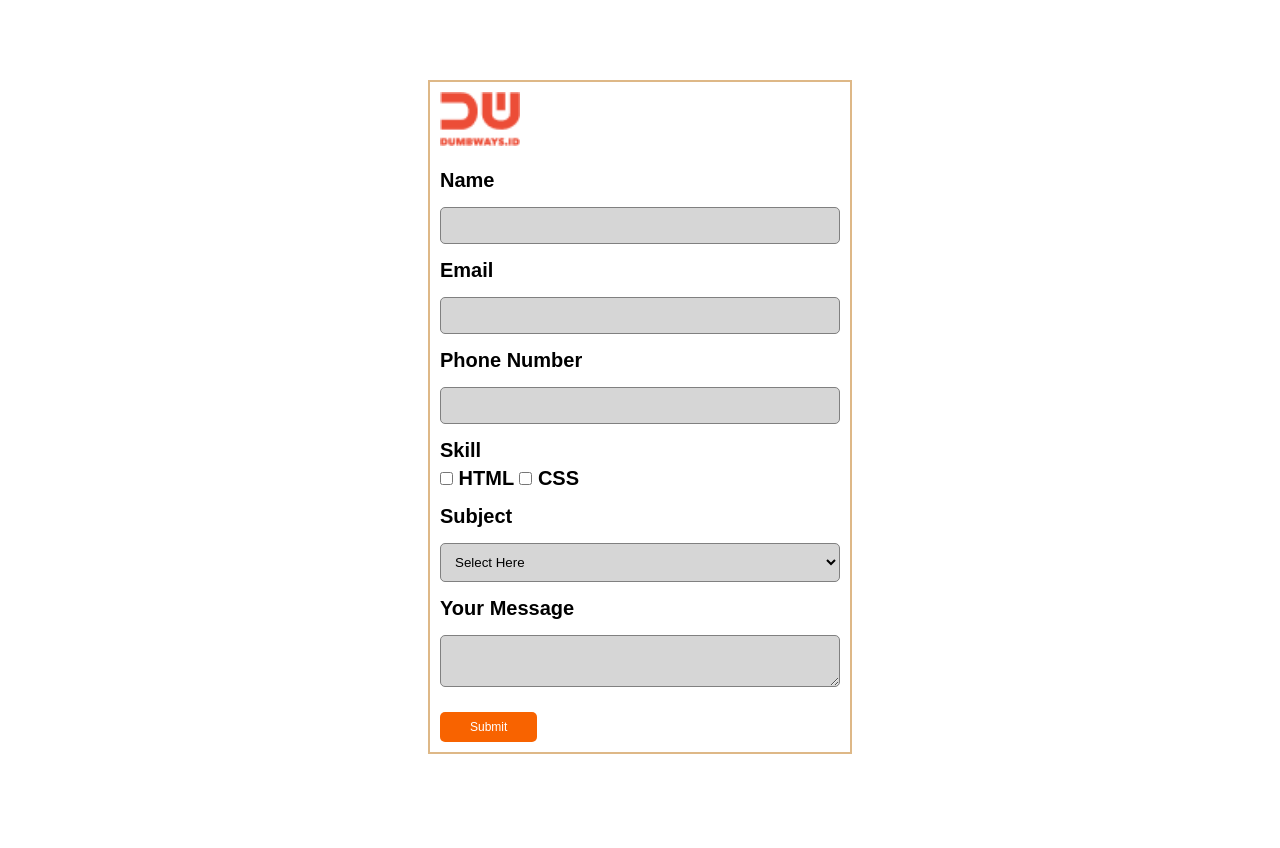
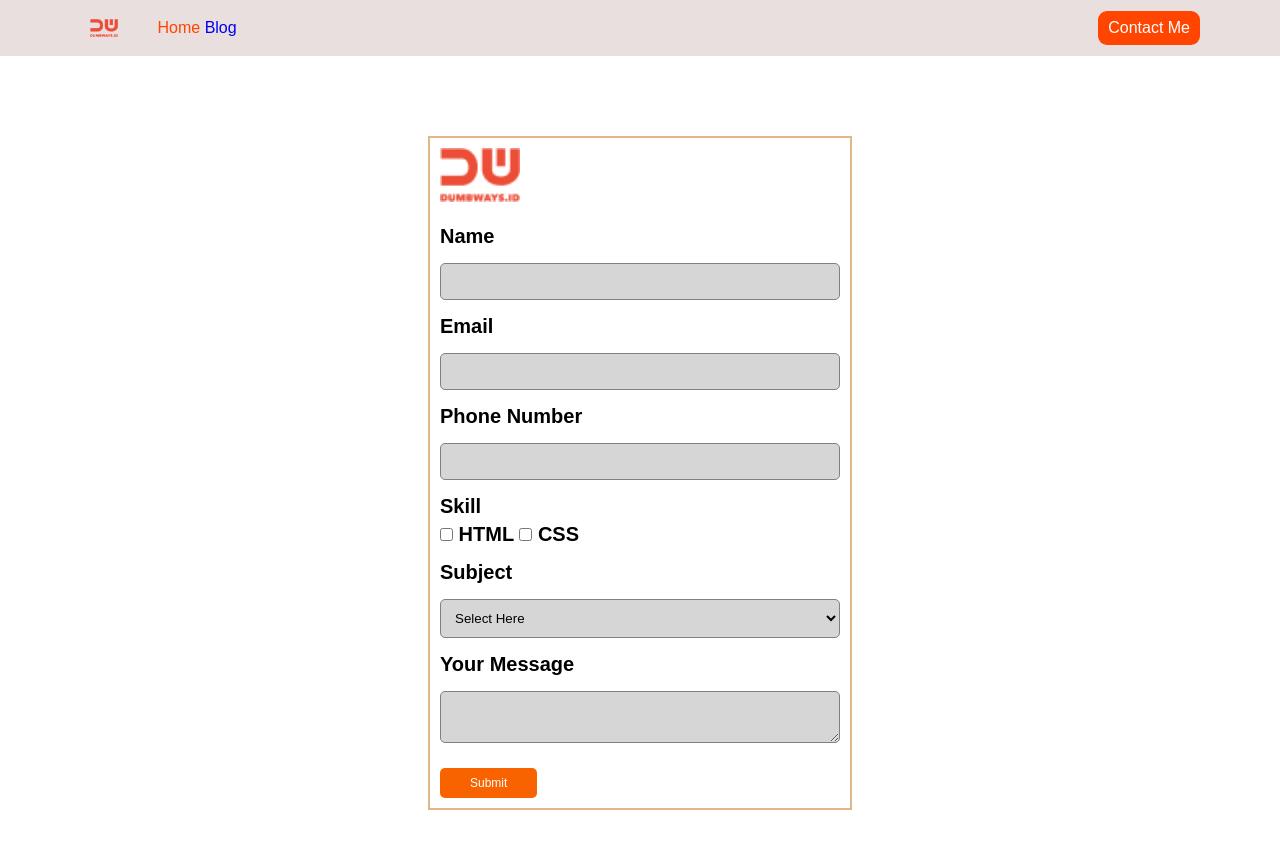
Before and after one commit to chintiadepi/personalweb-b30, a plain HTML site: page Contacts.html in a window 1280 px wide. Drawn offline with Linux system fonts and the light colour scheme.

Commit message:
ubah ketiga

```diff
--- a/Contacts.html
+++ b/Contacts.html
@@ -6,7 +6,28 @@
     </head>
 
     <body>
+                <!--  Nav Bar Awal -->
+        <nav>
+            <div class="left">
 
+                <img src="asset/logo dumbways.png" alt="logo" width="5%" >
+                <ul>
+                    <li>
+                        <a href="index.html" ;
+                        style="color: orangered;">Home</a>
+                    </li>
+                    <li>
+                        <a href="blog.html">Blog</a>
+                    </li>
+                </ul>
+            </div>
+
+            <div class="right">
+                <a href="Contacts.html" target=”_blank”>Contact Me</a>
+            </div>
+
+        </nav>
+                        <!-- nav bar akhir -->
         <form>
             <img src="asset/logo dumbways.png" style="width: 20%">
 
--- a/style.css
+++ b/style.css
@@ -14,11 +14,14 @@ nav .left {
     padding-left: 90px;
     display: flex;
     align-items: center;
-
 }
 
 nav .left li {
     display: inline;
+}
+
+nav .left a{
+    text-decoration: none;
 }
 
 
```
Also changed, not shown: blog.js (+6 -7 lines).
